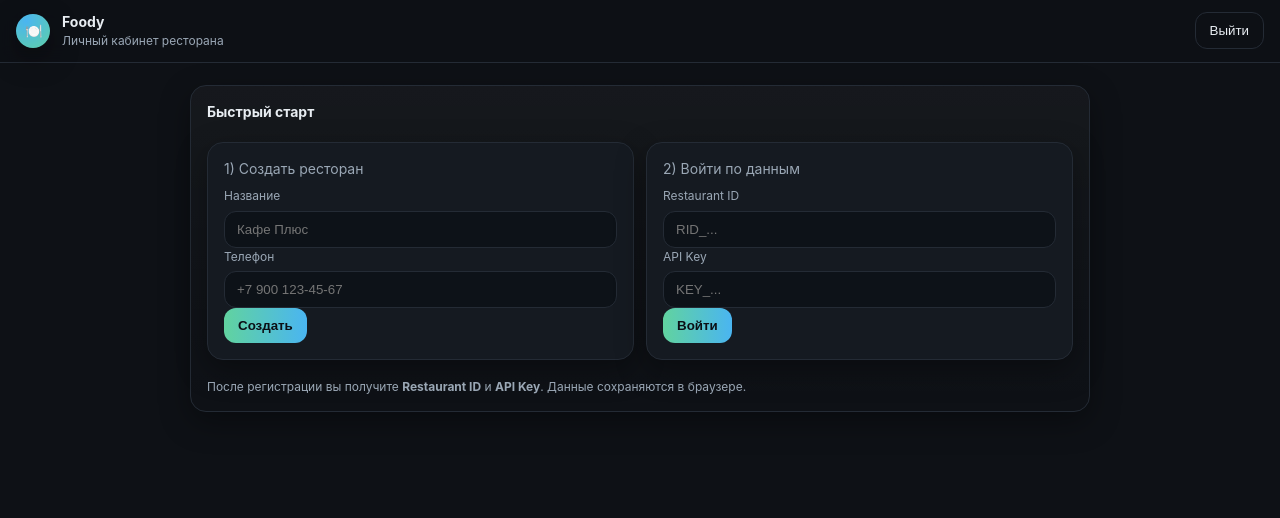
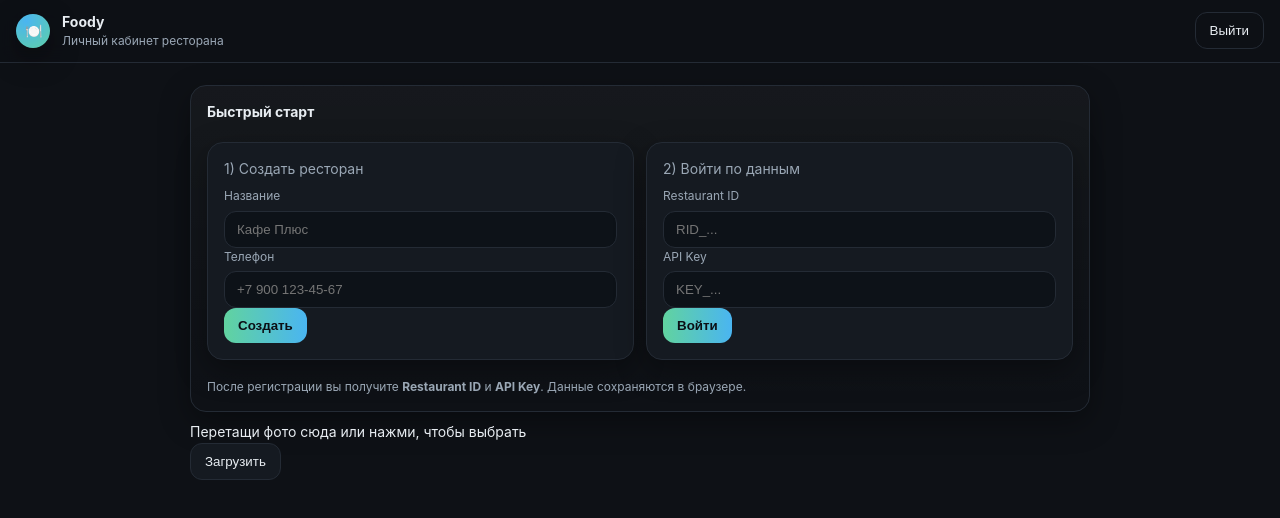
Before and after one commit to iamptic/foodyv7, a website: page web/web/merchant/index.html in a window 1280 px wide. Drawn offline with Linux system fonts and the light colour scheme.

Commit message:
Update index.html

```diff
--- a/web/web/merchant/index.html
+++ b/web/web/merchant/index.html
@@ -134,6 +134,15 @@
           </form>
         </div>
       </section>
+<!-- Dropzone для фото -->
+<div id="dropzone" class="dropzone">
+  <input type="file" id="fileInput" accept="image/*" hidden />
+  <div id="dzPrompt">Перетащи фото сюда или нажми, чтобы выбрать</div>
+  <img id="preview" alt="" style="display:none;" />
+  <div class="dz-actions">
+    <button id="uploadBtn" class="btn">Загрузить</button>
+  </div>
+</div>
 
       <!-- PROFILE -->
       <section class="pane" id="profile">
```
